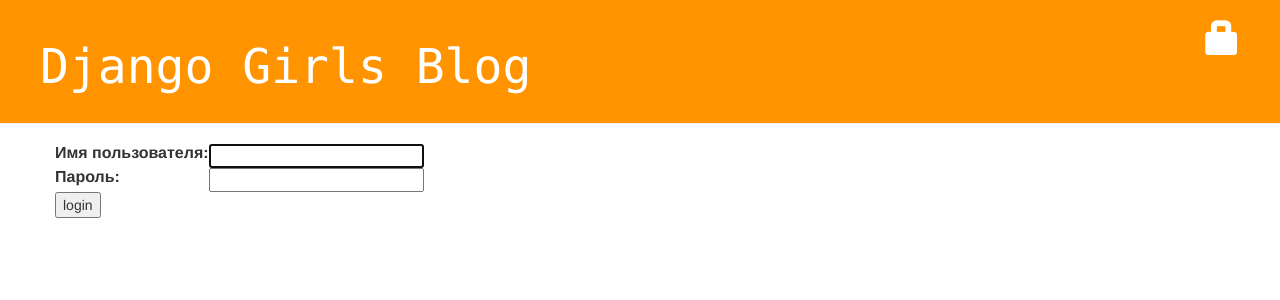
After one commit to HaKEKW/django-girls-repo, a Django app: page /accounts/login/ in a window 1280 px wide. The commit adds this page. Shown: the top 300 px of the page. Run offline with Django 4.2, Linux system fonts and the light colour scheme; some libraries are stand-ins or nearby versions.

Commit message:
Added login

```diff
--- a/blog/templates/blog/base.html
+++ b/blog/templates/blog/base.html
@@ -11,6 +11,10 @@
         <div class="page-header">
             {% if user.is_authenticated %}
                 <a href="{% url 'post_new' %}" class="top-menu"><span class="glyphicon glyphicon-plus"></span></a>
+                <a href="{% url 'post_list' %}" class="top-menu"><span class="glyphicon glyphicon-edit"></span></a>
+                <p class="top-menu">Hello {{ user.username }} <small>(<a href="{% url 'logout' %}">Log out</a>)</small></p>
+            {% else %}
+                <a href="{% url 'login' %}" class="top-menu"><span class="glyphicon glyphicon-lock"></span></a>
             {% endif %}
             <h1><a href="/">Django Girls Blog</a></h1>
         </div>
--- /dev/null
+++ b/blog/templates/registration/login.html
@@ -0,0 +1,24 @@
+{% extends "blog/base.html" %}
+
+{% block content %}
+    {% if form.errors %}
+        <p>Your username and password didn't match. Please try again.</p>
+    {% endif %}
+
+    <form method="post" action="{% url 'login' %}">
+    {% csrf_token %}
+        <table>
+        <tr>
+            <td>{{ form.username.label_tag }}</td>
+            <td>{{ form.username }}</td>
+        </tr>
+        <tr>
+            <td>{{ form.password.label_tag }}</td>
+            <td>{{ form.password }}</td>
+        </tr>
+        </table>
+
+        <input type="submit" value="login" />
+        <input type="hidden" name="next" value="{{ next }}" />
+    </form>
+{% endblock %}
--- a/blog/views.py
+++ b/blog/views.py
@@ -2,6 +2,7 @@ from django.shortcuts import render, get_object_or_404, redirect
 from .models import Post
 from django.utils import timezone
 from .forms import PostForm
+from django.contrib.auth.decorators import login_required
 
 
 # Create your views here.
@@ -17,6 +18,7 @@ def post_detail(request, pk):
     return render(request, 'blog/post_detail.html', {'post': post})
 
 
+@login_required
 def post_new(request):
     if request.method == "POST":
         form = PostForm(request.POST)
--- a/mysite/urls.py
+++ b/mysite/urls.py
@@ -16,7 +16,11 @@ Including another URLconf
 from django.contrib import admin
 from django.urls import path, include
 
+from django.contrib.auth import views
+
 urlpatterns = [
     path('admin/', admin.site.urls),
+    path('accounts/login/', views.LoginView.as_view(), name='login'),
+    path('accounts/logout/', views.LogoutView.as_view(next_page='/'), name='logout'),
     path('', include('blog.urls')),
 ]
```
